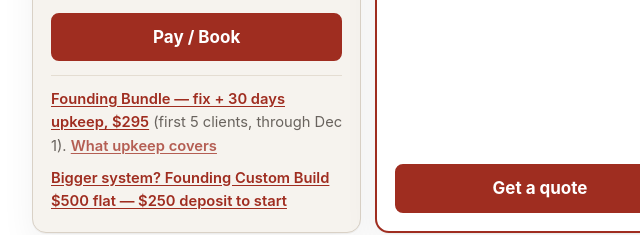
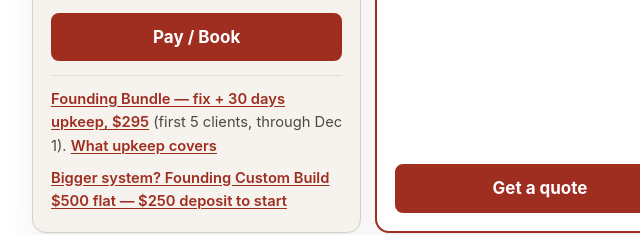
Before and after one commit to IAmM3ta/agentops-studio, a plain HTML site: page index.html in a window 1280 px wide. Shown: the part 2235-2470 px from the top of the page, 100-740 px from the left. Drawn offline with Linux system fonts and the light colour scheme.

Commit message:
Fix #upkeep link contrast in founding-offer notes (WCAG AA)

```diff
--- a/css/styles.css
+++ b/css/styles.css
@@ -1128,7 +1128,8 @@ section {
   font-weight: 600;
   text-underline-offset: 0.16em;
 }
+/* Muted note text. Solid --muted instead of opacity so the nested
+   "What upkeep covers" link keeps 4.5:1 contrast (Lighthouse a11y, 2026-11-23). */
 .tier-extras span {
-  color: inherit;
-  opacity: 0.75;
+  color: var(--muted);
 }
```
Also changed, not shown: 1 other file.
